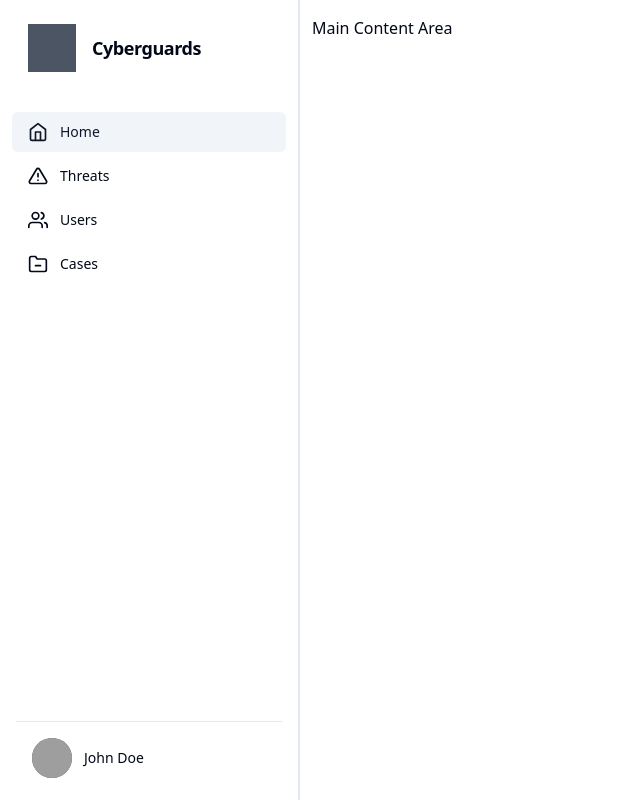
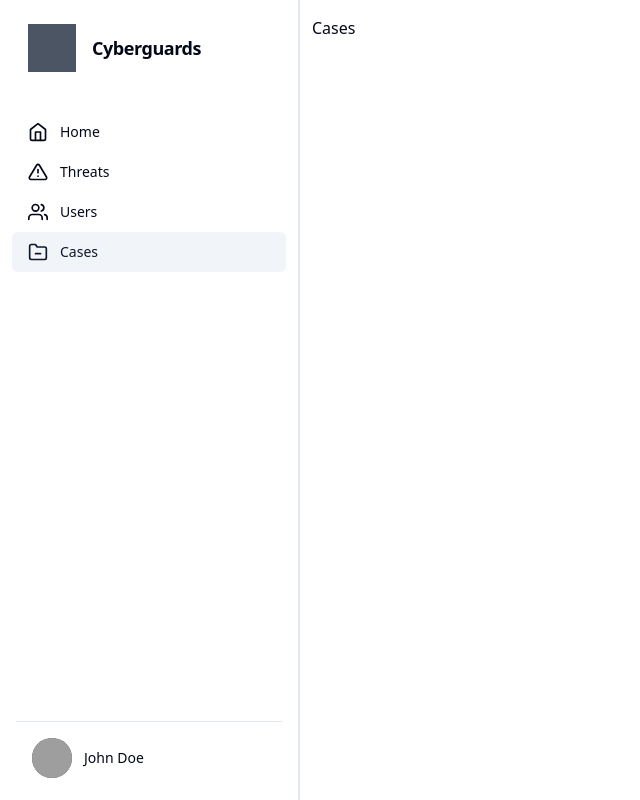
Before and after one commit to javilian98/cyberguards-frontend, a React (Vite) app: page /cases in a window 1280 px wide. Shown: the whole page, without its empty margins (0-640 px from the left). Built offline with nearby package versions, Linux system fonts and the light colour scheme; grey boxes are pictures that could not be loaded.

Commit message:
[Javier] feat: added React Router

```diff
--- a/package.json
+++ b/package.json
@@ -19,6 +19,7 @@
     "react": "^18.2.0",
     "react-dom": "^18.2.0",
     "react-icons": "^5.0.1",
+    "react-router-dom": "^6.21.3",
     "tailwind-merge": "^2.2.1",
     "tailwindcss-animate": "^1.0.7"
   },
--- a/src/App.tsx
+++ b/src/App.tsx
@@ -1,11 +1,24 @@
 import Sidebar from "@/components/Layouts/Sidebar";
+import { Route, Routes } from "react-router-dom";
+import Home from "@/pages/Home";
+import Threats from "@/pages/Threats";
+import Users from "@/pages/Users";
+import Cases from "@/pages/Cases";
 
 function App() {
   return (
     <>
       <div className="flex">
         <Sidebar />
-        <div className="py-4 px-3">Main Content Area</div>
+        {/* <div className="py-4 px-3">Main Content Area</div> */}
+        <div className="py-4 px-3">
+          <Routes>
+            <Route path="/" element={<Home />} />
+            <Route path="/threats" element={<Threats />} />
+            <Route path="/users" element={<Users />} />
+            <Route path="/cases" element={<Cases />} />
+          </Routes>
+        </div>
       </div>
     </>
   );
--- a/src/components/Layouts/Sidebar.tsx
+++ b/src/components/Layouts/Sidebar.tsx
@@ -1,3 +1,5 @@
+import { Link, useLocation } from "react-router-dom";
+
 import { Button } from "@/components/ui/button";
 import { Separator } from "@/components/ui/separator";
 import { Avatar, AvatarFallback, AvatarImage } from "@/components/ui/avatar";
@@ -10,6 +12,37 @@ import {
 } from "react-icons/fi";
 
 export default function Sidebar() {
+  const { pathname } = useLocation();
+
+  const renderActiveLinkStyle = (pathname: string, selectedPath: string) => {
+    if (pathname === selectedPath) return "secondary";
+
+    return "ghost";
+  };
+
+  const links = [
+    {
+      path: "/",
+      name: "Home",
+      icon: <FiHome className="h-5 w-5 mr-3" />,
+    },
+    {
+      path: "/threats",
+      name: "Threats",
+      icon: <FiAlertTriangle className="h-5 w-5 mr-3" />,
+    },
+    {
+      path: "/users",
+      name: "Users",
+      icon: <FiUsers className="h-5 w-5 mr-3" />,
+    },
+    {
+      path: "/cases",
+      name: "Cases",
+      icon: <FiFolderMinus className="h-5 w-5 mr-3" />,
+    },
+  ];
+
   return (
     <div>
       <div className="space-y-4 py-4 border-r-2 min-h-dvh w-[300px] flex flex-col justify-between">
@@ -24,22 +57,19 @@ export default function Sidebar() {
           </div>
           <div className="px-3 py-2">
             <div className="space-y-1">
-              <Button variant="secondary" className="w-full justify-start">
-                <FiHome className="h-5 w-5 mr-3" />
-                Home
-              </Button>
-              <Button variant="ghost" className="w-full justify-start">
-                <FiAlertTriangle className="h-5 w-5 mr-3" />
-                Threats
-              </Button>
-              <Button variant="ghost" className="w-full justify-start">
-                <FiUsers className="h-5 w-5 mr-3" />
-                Users
-              </Button>
-              <Button variant="ghost" className="w-full justify-start">
-                <FiFolderMinus className="h-5 w-5 mr-3" />
-                Cases
-              </Button>
+              {links.map((linkItem) => {
+                return (
+                  <Link key={linkItem.path} to={linkItem.path}>
+                    <Button
+                      variant={renderActiveLinkStyle(pathname, linkItem.path)}
+                      className="w-full justify-start"
+                    >
+                      {linkItem.icon}
+                      {linkItem.name}
+                    </Button>
+                  </Link>
+                );
+              })}
             </div>
           </div>
         </div>
--- a/src/main.tsx
+++ b/src/main.tsx
@@ -1,10 +1,13 @@
-import React from 'react'
-import ReactDOM from 'react-dom/client'
-import App from './App.tsx'
-import './index.css'
+import React from "react";
+import ReactDOM from "react-dom/client";
+import App from "./App.tsx";
+import "./index.css";
+import { BrowserRouter } from "react-router-dom";
 
-ReactDOM.createRoot(document.getElementById('root')!).render(
+ReactDOM.createRoot(document.getElementById("root")!).render(
   <React.StrictMode>
-    <App />
-  </React.StrictMode>,
-)
+    <BrowserRouter>
+      <App />
+    </BrowserRouter>
+  </React.StrictMode>
+);
--- /dev/null
+++ b/src/pages/Cases.tsx
@@ -0,0 +1,5 @@
+function Cases() {
+  return <div>Cases</div>;
+}
+
+export default Cases;
--- /dev/null
+++ b/src/pages/Home.tsx
@@ -0,0 +1,5 @@
+function Home() {
+  return <div>Home</div>;
+}
+
+export default Home;
--- /dev/null
+++ b/src/pages/Threats.tsx
@@ -0,0 +1,5 @@
+function Threats() {
+  return <div>Threats</div>;
+}
+
+export default Threats;
--- /dev/null
+++ b/src/pages/Users.tsx
@@ -0,0 +1,5 @@
+function Users() {
+  return <div>Users</div>;
+}
+
+export default Users;
```
Also changed, not shown: 1 other file (tests, documents, lock files or other folders).
